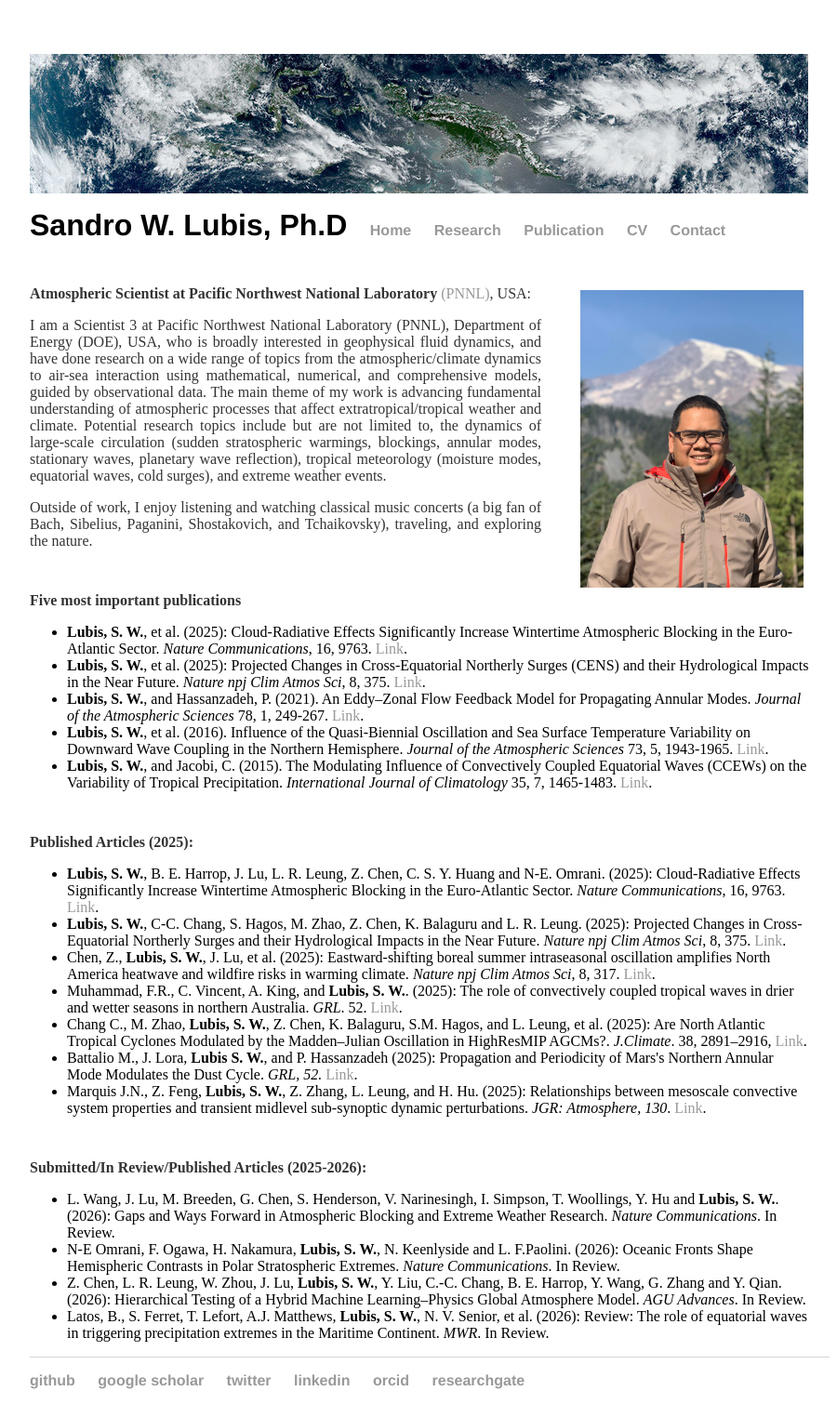
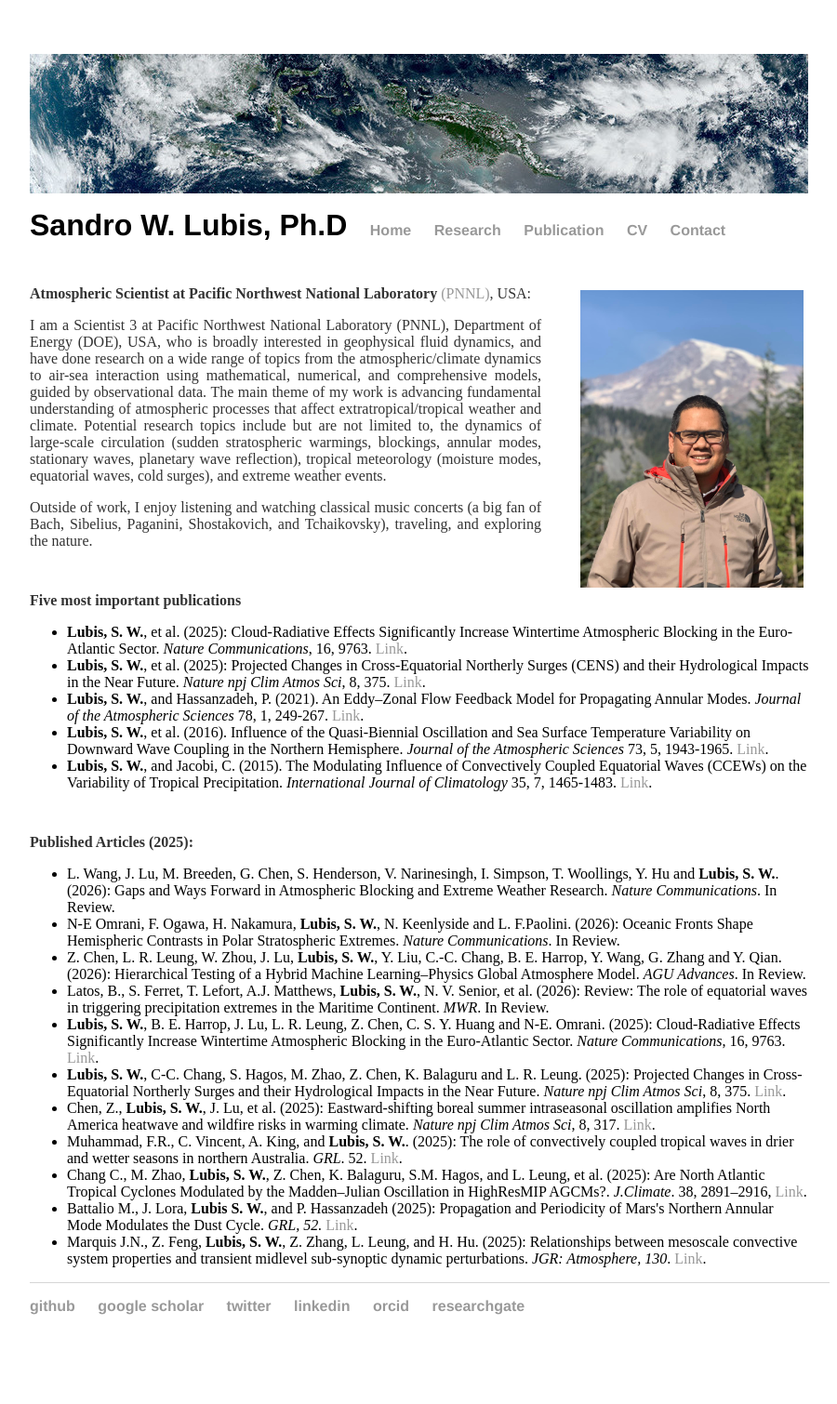
Before and after one commit to sandrolubis/sandrolubis.github.io, a Jekyll site: the page built from index.html, in a window 1280 px wide. Shown: the whole page at 93% size, without its empty margins (276-1176 px from the left). Built offline with Jekyll 4.4.1, drawn with Linux system fonts in a browser that asks for light colours; after the commit the page ends 1430 px from its top, so only the background shows below that.

Commit message:
Update index.html

```diff
--- a/index.html
+++ b/index.html
@@ -62,13 +66,5 @@ div.relative {
 		<li> Battalio M., J. Lora,  <b>Lubis S. W.</b>, and P. Hassanzadeh (2025): Propagation and Periodicity of Mars's Northern Annular Mode Modulates the Dust Cycle. <i>GRL, 52.</i> <a href="https://doi.org/10.1029/2024GL112814">Link</a>.</li>
 		<li> Marquis J.N., Z. Feng, <b>Lubis, S. W.</b>, Z. Zhang, L. Leung, and H. Hu. (2025): Relationships between mesoscale convective system properties and transient midlevel sub-synoptic dynamic perturbations. <i>JGR: Atmosphere, 130</i>. <a href="https://doi.org/10.1029/2024JD042076">Link</a>.</li>
 		</ul>
-	<p class="ex", style="padding-top:30px"><font size=3><b>Submitted/In Review/Published Articles (2025-2026):</b></p>
-		<ul class="ex">
-		<li> L. Wang, J. Lu, M. Breeden, G. Chen, S. Henderson, V. Narinesingh, I. Simpson, T. Woollings, Y. Hu and <b>Lubis, S. W.</b>. (2026): Gaps and Ways Forward in Atmospheric Blocking and Extreme Weather Research. <i>Nature Communications</i>. In Review.</li>
-		<li> N-E Omrani, F. Ogawa, H. Nakamura, <b>Lubis, S. W.</b>, N. Keenlyside and L. F.Paolini. (2026): Oceanic Fronts Shape Hemispheric Contrasts in Polar Stratospheric Extremes. <i>Nature Communications</i>. In Review.</li>
-		<li> Z. Chen, L. R. Leung, W. Zhou, J. Lu, <b>Lubis, S. W.</b>, Y. Liu, C.-C. Chang, B. E. Harrop, Y. Wang, G. Zhang and Y. Qian. (2026): Hierarchical Testing of a Hybrid Machine Learning–Physics Global Atmosphere Model. <i>AGU Advances</i>. In Review.</li>
-		<li> Latos, B., S. Ferret, T. Lefort, A.J. Matthews, <b>Lubis, S. W.</b>, N. V. Senior, et al. (2026): Review: The role of equatorial waves in triggering precipitation extremes in the Maritime Continent. <i>MWR</i>. In Review.</li>
-		</ul>
-
 
 </div>
```
Also changed, not shown: other parts of index.html (+4 -0 lines).
